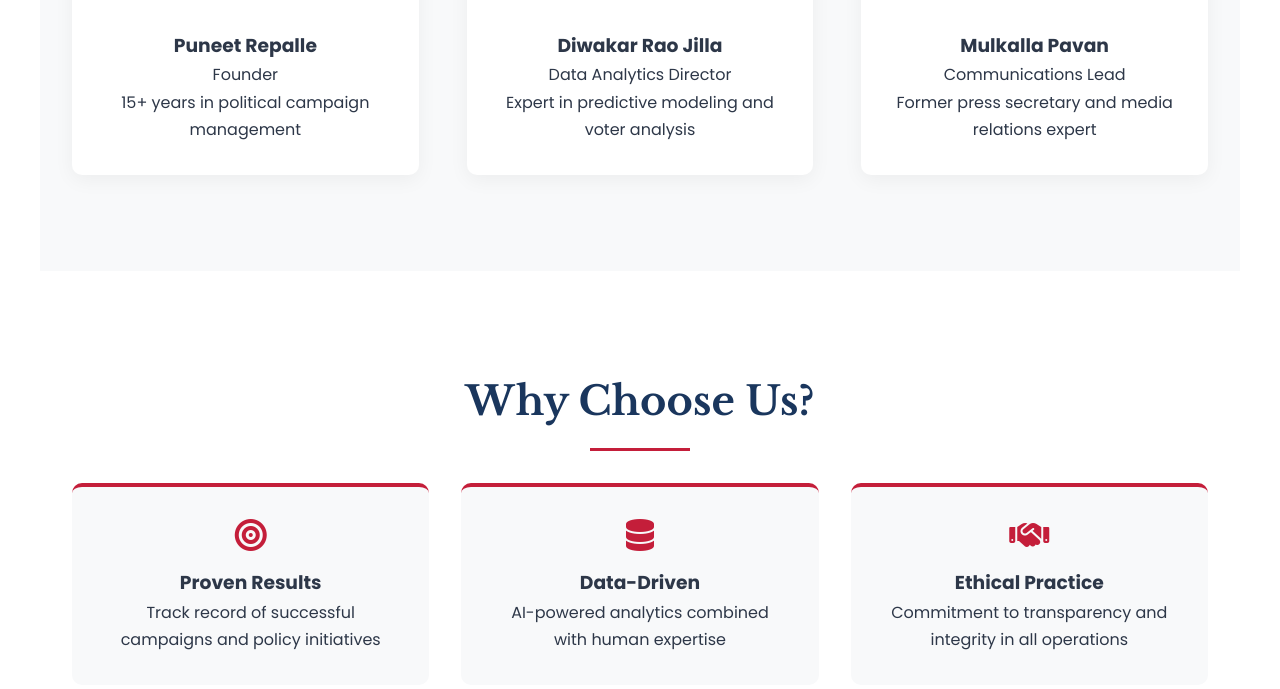
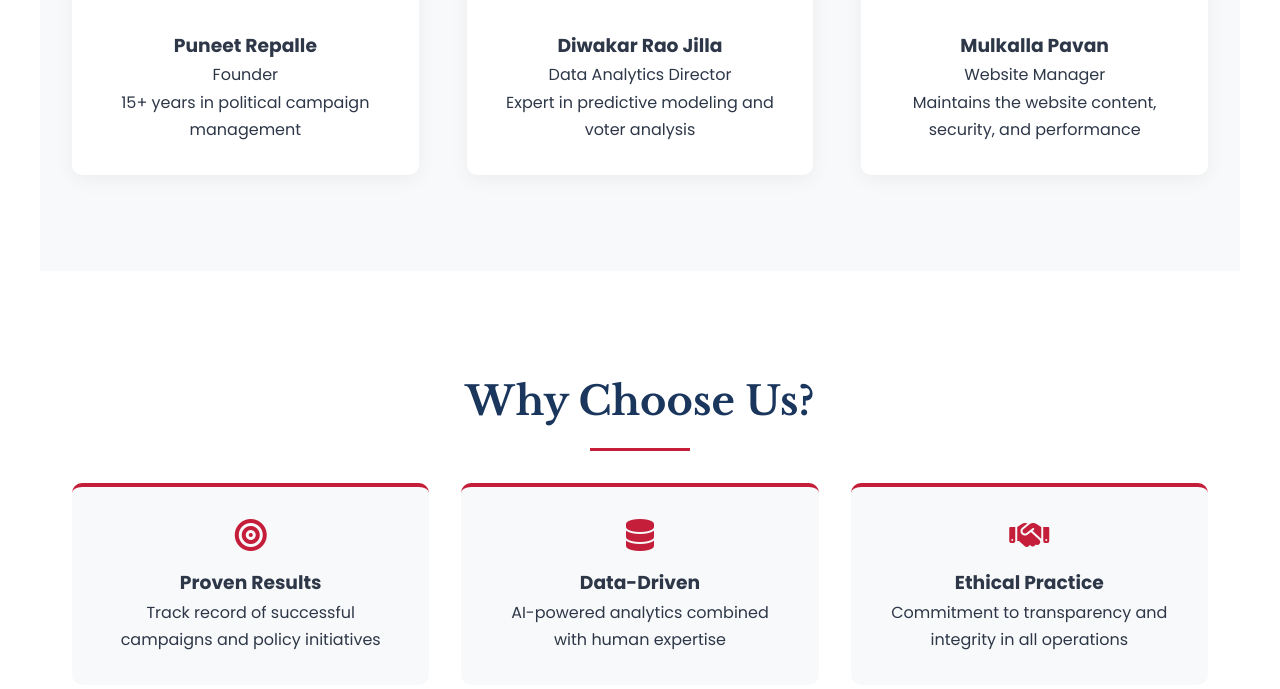
Before and after one commit to MulkallaPavan567/ptc1, a plain HTML site: page index.html in a window 1280 px wide. Shown: the part 2906-3595 px from the top of the page. Drawn offline with nearby package versions, Linux system fonts and the light colour scheme.

Commit message:
index.html

```diff
--- a/index.html
+++ b/index.html
@@ -365,8 +365,8 @@
             <div class="team-member">
                 <img src="https://sp-ao.shortpixel.ai/client/to_auto,q_lossy,ret_img/https://ihub-data.ai/wp-content/uploads/2025/01/Mulkalla-Pavan-Academic-Coordinator.jpg" alt="Team Member">
                 <h3>Mulkalla Pavan</h3>
-                <p>Communications Lead</p>
-                <p>Former press secretary and media relations expert</p>
+                <p>Website Manager</p>
+                <p>Maintains the website content, security, and performance</p>
             </div>
         </div>
     </section>
```
